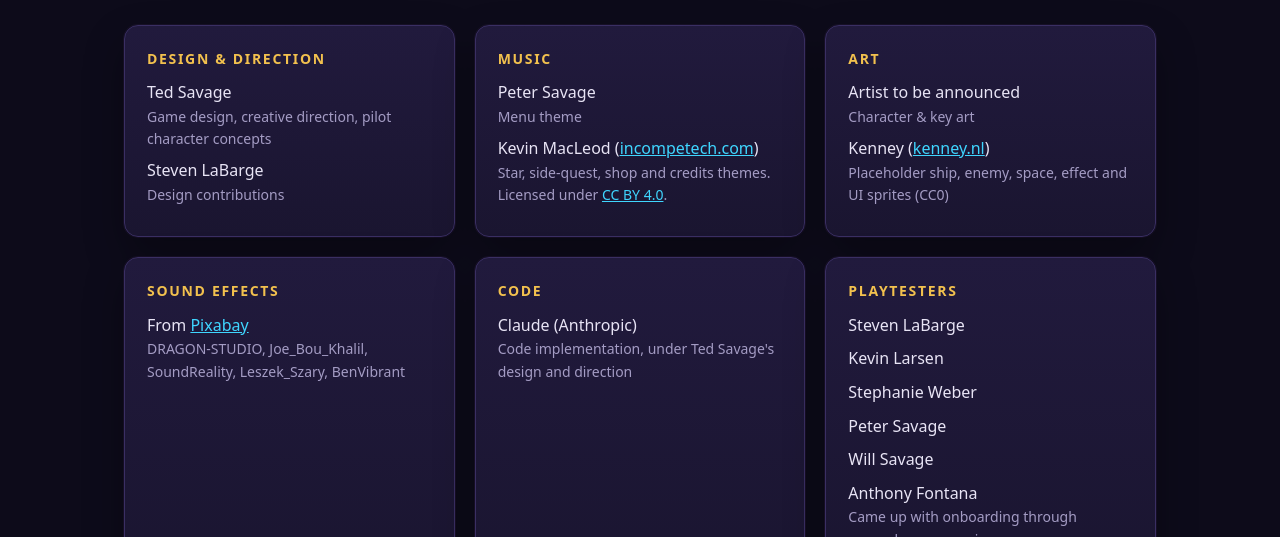
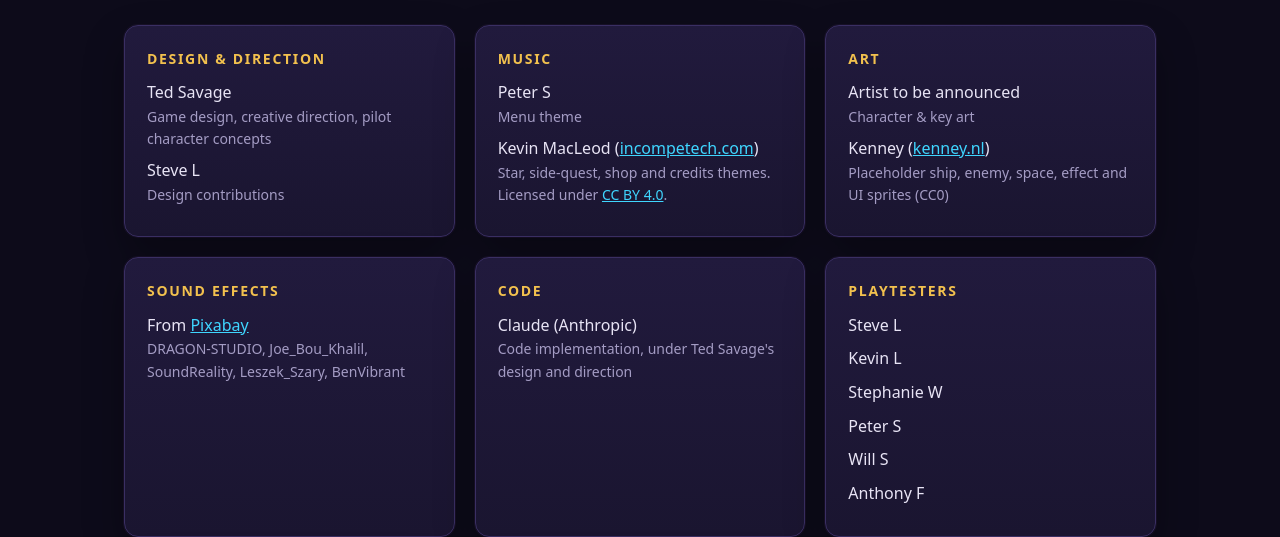
Before and after one commit to IMPACTO14/awesomesquad-site, a plain HTML site: page team.html in a window 1280 px wide. Shown: the part 263-800 px from the top of the page. Drawn offline with Linux system fonts and the light colour scheme.

Commit message:
Update team.html

```diff
--- a/team.html
+++ b/team.html
@@ -30,13 +30,13 @@
       <h3>Design &amp; direction</h3>
       <ul>
         <li>Ted Savage<span>Game design, creative direction, pilot character concepts</span></li>
-        <li>Steven LaBarge<span>Design contributions</span></li>
+        <li>Steve L<span>Design contributions</span></li>
       </ul>
     </div>
     <div class="card">
       <h3>Music</h3>
       <ul>
-        <li>Peter Savage<span>Menu theme</span></li>
+        <li>Peter S<span>Menu theme</span></li>
         <li>Kevin MacLeod (<a href="https://incompetech.com" target="_blank" rel="noopener">incompetech.com</a>)<span>Star, side-quest, shop and credits themes. Licensed under <a href="https://creativecommons.org/licenses/by/4.0/" target="_blank" rel="noopener">CC BY 4.0</a>.</span></li>
       </ul>
     </div>
@@ -62,8 +62,8 @@
     <div class="card">
       <h3>Playtesters</h3>
       <ul>
-        <li>Steven LaBarge</li><li>Kevin Larsen</li><li>Stephanie Weber</li><li>Peter Savage</li><li>Will Savage</li>
-        <li>Anthony Fontana<span>Came up with onboarding through gameplay progression</span></li>
+        <li>Steve L</li><li>Kevin L</li><li>Stephanie W</li><li>Peter S</li><li>Will S</li>
+        <li>Anthony F</li>
       </ul>
     </div>
     <div class="card">
```
